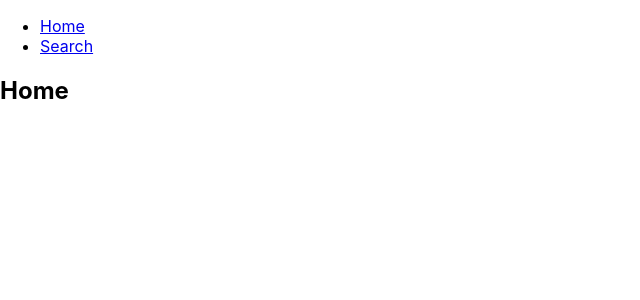
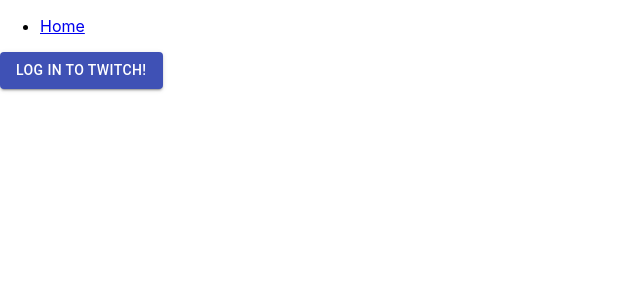
Before and after one commit to ben-heil/vodville, a React (Create React App) app: page / in a window 1280 px wide. Shown: the top 300 px of the page, without its empty margins (0-640 px from the left). Built offline with nearby package versions, Linux system fonts and the light colour scheme.

Commit message:
Added client id as a global variable

```diff
--- a/package.json
+++ b/package.json
@@ -3,6 +3,7 @@
   "version": "0.1.0",
   "private": true,
   "dependencies": {
+    "@material-ui/core": "^4.11.4",
     "@testing-library/jest-dom": "^5.11.4",
     "@testing-library/react": "^11.1.0",
     "@testing-library/user-event": "^12.1.10",
--- a/src/App.css
+++ /dev/null
@@ -1,38 +0,0 @@
-.App {
-  text-align: center;
-}
-
-.App-logo {
-  height: 40vmin;
-  pointer-events: none;
-}
-
-@media (prefers-reduced-motion: no-preference) {
-  .App-logo {
-    animation: App-logo-spin infinite 20s linear;
-  }
-}
-
-.App-header {
-  background-color: #282c34;
-  min-height: 100vh;
-  display: flex;
-  flex-direction: column;
-  align-items: center;
-  justify-content: center;
-  font-size: calc(10px + 2vmin);
-  color: white;
-}
-
-.App-link {
-  color: #61dafb;
-}
-
-@keyframes App-logo-spin {
-  from {
-    transform: rotate(0deg);
-  }
-  to {
-    transform: rotate(360deg);
-  }
-}
--- a/src/App.js
+++ b/src/App.js
@@ -4,8 +4,10 @@
   Switch,
   Route,
   Link,
-  Redirect
 } from "react-router-dom";
+import { Button } from '@material-ui/core'
+
+import VidSearch from './components/VidSearch'
 
 function App() {
   return (
@@ -17,18 +19,12 @@
             <li>
               <Link to="/">Home</Link>
             </li>
-            <li>
-              <Link to="/search">Search</Link>
-            </li>
           </ul>
         </nav>
 
         {/* A <Switch> looks through its children <Route>s and
             renders the first one that matches the current URL. */}
         <Switch>
-          <Route path="/search">
-            <Search />
-          </Route>
           <Route path="/">
             <Home />
           </Route>
@@ -39,17 +35,14 @@
   );
 }
 
-function Home() {
-  return <h2>Home</h2>;
-}
-
-class Search extends React.Component {
-
+class Home extends React.Component {
   constructor(props) {
     super(props);
 
-    let params = new URLSearchParams(window.location.search)
-    let token = params.get('code')
+    window.CLIENT_ID = "5f68c9dl7oy9v9mhdp9c4usadpse1n"
+
+    let params = new URLSearchParams(window.location.hash)
+    let token = params.get('#access_token')
 
     if (token) {
       this.state = {user_token: token}
@@ -58,13 +51,10 @@
     else {
       this.state = {user_token: null}
     }
+
   }
 
-
-
   render() {
-    console.log(this.state)
-
     if (this.state.user_token) {
       return <LoggedInSearch user_token={this.state.user_token}/>
     }
@@ -76,23 +66,25 @@
 
 class LoggedOutSearch extends React.Component {
   render() {
-    const CLIENT_ID = "5f68c9dl7oy9v9mhdp9c4usadpse1n" // TODO Figure out dotenv
-
       const auth_url = "https://id.twitch.tv/oauth2/authorize?"
-      let full_url = auth_url + '&client_id=' + CLIENT_ID
-      full_url += '&response_type=code'
-      full_url += '&redirect_uri=http://localhost:3000/search/' // TODO update
+      let full_url = auth_url + '&client_id=' + window.CLIENT_ID
+      full_url += '&response_type=token'
+      full_url += '&redirect_uri=http://localhost:3000/' // TODO update
       full_url += '&scope=user:read:follows'
-    return <a href={full_url}> Log in to Twitch! </a>
+    return <Button variant="contained" color='primary' href={full_url}> Log in to Twitch! </Button>
   }
 }
 
 class LoggedInSearch extends React.Component {
   render() {
-    return <p> Logged In! User token is {this.props.user_token}</p>
+    return (
+      <div>
+        <p> Logged In! User token is {this.props.user_token}</p>
+        <VidSearch user_token={this.props.user_token} />
+      </div>
+    )
   }
 }
 
 
-
 export default App;
```
Also changed, not shown: 1 other file (tests, documents, lock files or other folders).
